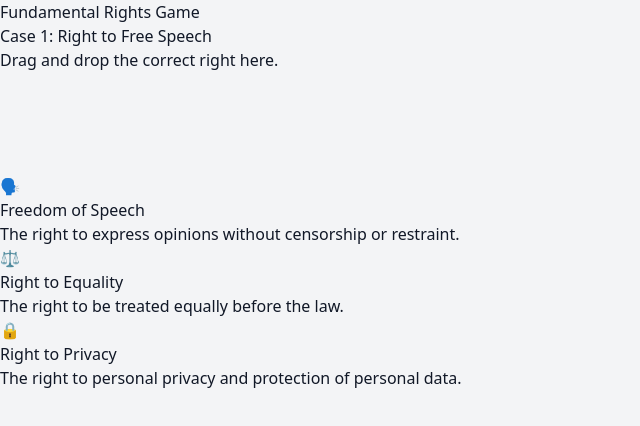
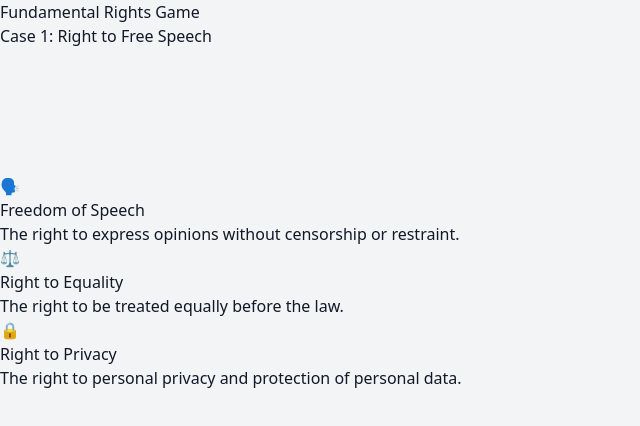
Before and after one commit to KL0maboi/republic-project, a Next.js app: page /game in a window 1280 px wide. Shown: the top 426 px of the page, without its empty margins (0-640 px from the left). Built offline with nearby package versions, Linux system fonts and the light colour scheme.

Commit message:
fix common issue in clicking button

```diff
--- a/src/app/game/components/CaseCard.tsx
+++ b/src/app/game/components/CaseCard.tsx
@@ -22,9 +22,7 @@ const CaseCard: React.FC<CaseCardProps> = ({ caseText, onDrop }) => {
       style={{ minHeight: "150px", width: "300px" }}
     >
       <h2 className="text-xl font-semibold">{caseText}</h2>
-      <p className="mt-4 text-gray-500">
-        Drag and drop the correct right here.
-      </p>
+      <p className="mt-4 text-gray-500"></p>
     </div>
   );
 };
--- a/src/app/game/components/RightsDeck.tsx
+++ b/src/app/game/components/RightsDeck.tsx
@@ -1,5 +1,3 @@
-// src/app/game/components/RightsDeck.tsx
-
 import React from "react";
 
 type RightsDeckProps = {
--- a/src/app/game/page.tsx
+++ b/src/app/game/page.tsx
@@ -35,7 +35,6 @@ export default function Game() {
         "The right to personal privacy and protection of personal data.",
       icon: "🔒",
     },
-    // Add more fundamental rights here as needed
   ];
 
   const handleDrop = (droppedCard: string) => {
```
Also changed, not shown: src/app/page.tsx (+5 -3 lines).
